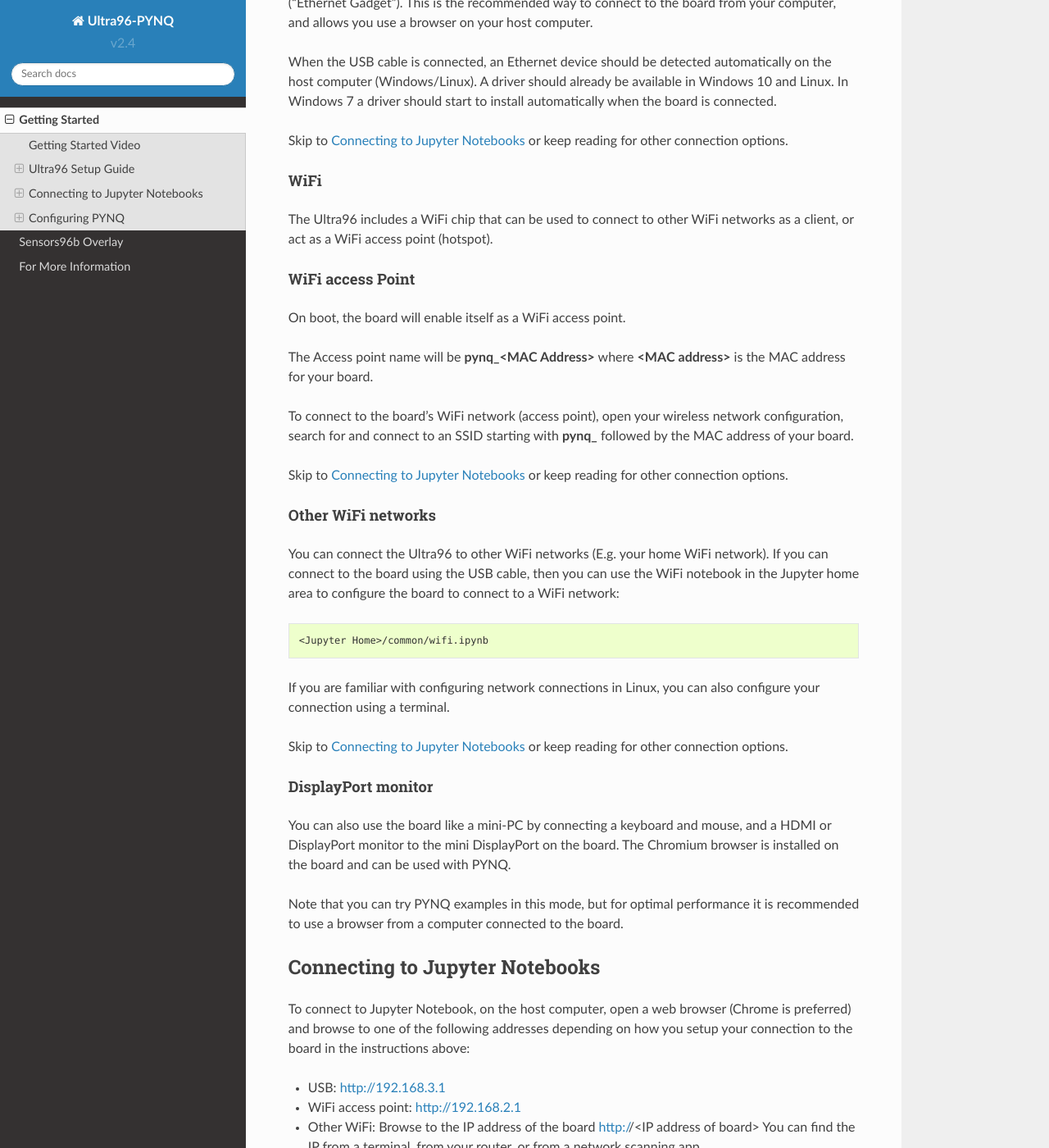
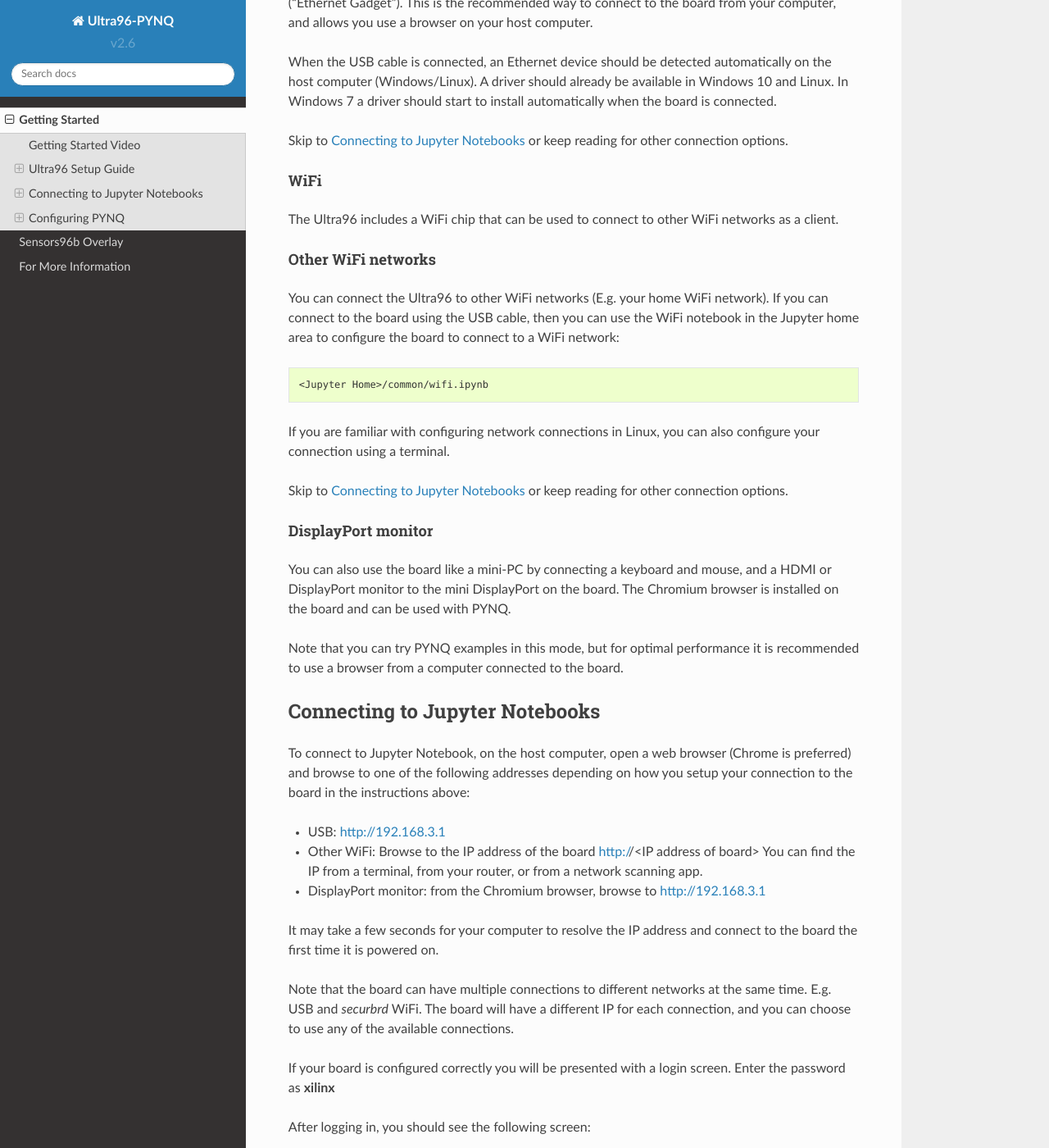
Before and after one commit to Avnet/Ultra96-PYNQ, a Sphinx documentation site: the page built from docs/source/getting_started.rst, in a window 1280 px wide and 1400 px high, scrolled down 1939 px. Shown: the whole window at 82% size. Built offline with Sphinx 7.4.7 and the Read the Docs theme 2.0.0, drawn with Linux system fonts in a browser that asks for light colours.

Commit message:
updated to v2.7

```diff
--- a/docs/source/conf.py
+++ b/docs/source/conf.py
@@ -56,9 +56,9 @@
 # built documents.
 #
 # The short X.Y version.
-version = 'v2.4'
+version = 'v2.6'
 # The full version, including alpha/beta/rc tags.
-release = 'v2.4'
+release = 'v2.6'
 
 # The language for content autogenerated by Sphinx. Refer to documentation
 # for a list of supported languages.
--- a/docs/source/getting_started.rst
+++ b/docs/source/getting_started.rst
@@ -74,18 +74,7 @@
 WiFi
 ^^^^
 
-The Ultra96 includes a WiFi chip that can be used to connect to other WiFi networks as a client, or act as a WiFi access point (hotspot).
-
-WiFi access Point
-^^^^^^^^^^^^^^^^^
-
-On boot, the board will enable itself as a WiFi access point.
-
-The Access point name will be **pynq_<MAC Address>** where **<MAC address>** is the MAC address for your board.
-
-To connect to the board's WiFi network (access point), open your wireless network configuration, search for and connect to an SSID starting with **pynq_** followed by the MAC address of your board.
-
-Skip to :ref:`connecting-to-jupyter-notebooks` or keep reading for other connection options.
+The Ultra96 includes a WiFi chip that can be used to connect to other WiFi networks as a client.
 
 Other WiFi networks
 ^^^^^^^^^^^^^^^^^^^
@@ -115,9 +104,8 @@
 To connect to Jupyter Notebook, on the host computer, open a web browser (Chrome is preferred) and browse to one of the following addresses depending on how you setup your connection to the board in the instructions above:
 
 * USB: http://192.168.3.1
-* WiFi access point: http://192.168.2.1
 * Other WiFi: Browse to the IP address of the board http://<IP address of board> You can find the IP from a terminal, from your router, or from a network scanning app.
-* DisplayPort monitor: from the Chromium browser, browse to http://192.168.2.1
+* DisplayPort monitor: from the Chromium browser, browse to http://192.168.3.1
 
 It may take a few seconds for your computer to resolve the IP address and connect to the board the first time it is powered on.
 
```
Also changed, not shown: 18 other files.
